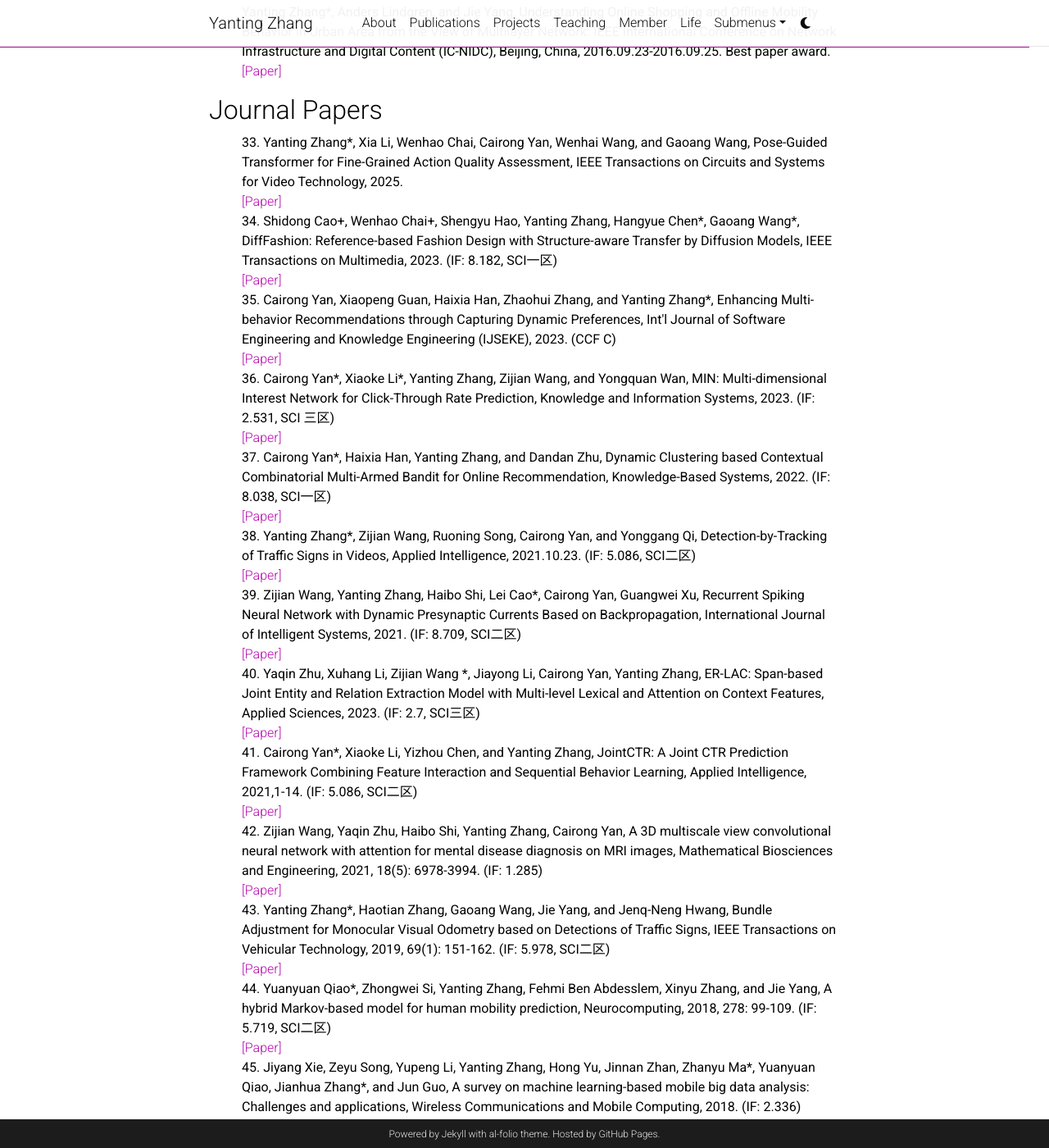
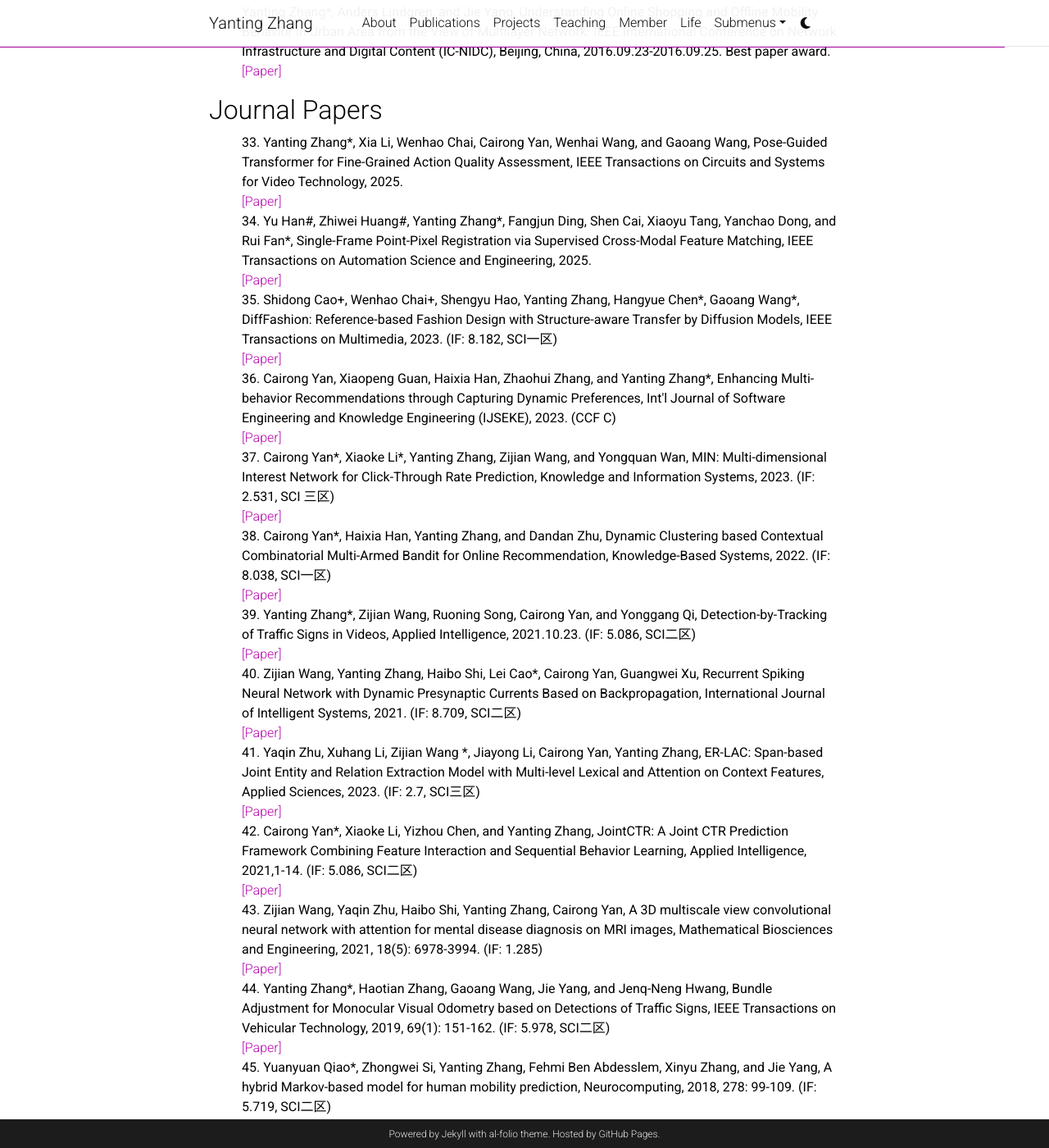
Before and after one commit to zhangyanting/zhangyanting.github.io, a Jekyll site: the page built from publications/full_list.md, in a window 1280 px wide and 1400 px high, scrolled down 3844 px. Shown: the whole window at 82% size. Built offline with Jekyll 4.4.1, drawn with Linux system fonts in a browser that asks for light colours; comment, search, counter and statistics services are not loaded; a style sheet for code colours, icons or effects is not loaded; some of the changed text lies outside the part shown.

Commit message:
添加期刊论文：Single-Frame Point-Pixel Registration (IEEE T-ASE 2025)

```diff
--- a/publications/full_list.md
+++ b/publications/full_list.md
@@ -191,51 +191,57 @@
                 <br>
             </td>
             <td>
-                <b>34. Shidong Cao+, Wenhao Chai+, Shengyu Hao, Yanting Zhang, Hangyue Chen*, Gaoang Wang*, DiffFashion: Reference-based Fashion Design with Structure-aware Transfer by Diffusion Models, IEEE Transactions on Multimedia, 2023. (IF: 8.182, SCI一区)</b>
+                <b>34. Yu Han#, Zhiwei Huang#, Yanting Zhang*, Fangjun Ding, Shen Cai, Xiaoyu Tang, Yanchao Dong, and Rui Fan*, Single-Frame Point-Pixel Registration via Supervised Cross-Modal Feature Matching, IEEE Transactions on Automation Science and Engineering, 2025.</b>
+                <br>
+                <a href="#">[Paper]</a>
+                <br>
+            </td>
+            <td>
+                <b>35. Shidong Cao+, Wenhao Chai+, Shengyu Hao, Yanting Zhang, Hangyue Chen*, Gaoang Wang*, DiffFashion: Reference-based Fashion Design with Structure-aware Transfer by Diffusion Models, IEEE Transactions on Multimedia, 2023. (IF: 8.182, SCI一区)</b>
                 <br><a href="https://arxiv.org/abs/2302.06826">[Paper]</a><br>
             </td>
             <td>
-                <b>35. Cairong Yan, Xiaopeng Guan, Haixia Han, Zhaohui Zhang, and Yanting Zhang*, Enhancing Multi-behavior Recommendations through Capturing Dynamic Preferences, Int'l Journal of Software Engineering and Knowledge Engineering (IJSEKE), 2023. (CCF C)</b>
+                <b>36. Cairong Yan, Xiaopeng Guan, Haixia Han, Zhaohui Zhang, and Yanting Zhang*, Enhancing Multi-behavior Recommendations through Capturing Dynamic Preferences, Int'l Journal of Software Engineering and Knowledge Engineering (IJSEKE), 2023. (CCF C)</b>
                 <br><a href="https://www.worldscientific.com/doi/10.1142/S0218194023410012">[Paper]</a><br>
             </td>
             <td>
-                <b>36. Cairong Yan*, Xiaoke Li*, Yanting Zhang, Zijian Wang, and Yongquan Wan, MIN: Multi-dimensional Interest Network for Click-Through Rate Prediction, Knowledge and Information Systems, 2023. (IF: 2.531, SCI 三区)</b>
+                <b>37. Cairong Yan*, Xiaoke Li*, Yanting Zhang, Zijian Wang, and Yongquan Wan, MIN: Multi-dimensional Interest Network for Click-Through Rate Prediction, Knowledge and Information Systems, 2023. (IF: 2.531, SCI 三区)</b>
                 <br><a href="https://link.springer.com/article/10.1007/s10115-023-01885-8">[Paper]</a><br>
             </td>
             <td>
-                <b>37.  Cairong Yan*, Haixia Han, Yanting Zhang, and Dandan Zhu, Dynamic Clustering based Contextual Combinatorial Multi-Armed Bandit for Online Recommendation, Knowledge-Based Systems, 2022. (IF: 8.038, SCI一区)</b>
+                <b>38.  Cairong Yan*, Haixia Han, Yanting Zhang, and Dandan Zhu, Dynamic Clustering based Contextual Combinatorial Multi-Armed Bandit for Online Recommendation, Knowledge-Based Systems, 2022. (IF: 8.038, SCI一区)</b>
                 <br><a href="https://www.sciencedirect.com/science/article/pii/S0950705122010206">[Paper]</a><br>
             </td>
             <td>
-                <b>38.  Yanting Zhang*, Zijian Wang, Ruoning Song, Cairong Yan, and Yonggang Qi, Detection-by-Tracking of Traffic Signs in Videos, Applied Intelligence, 2021.10.23. (IF: 5.086, SCI二区)</b>
+                <b>39.  Yanting Zhang*, Zijian Wang, Ruoning Song, Cairong Yan, and Yonggang Qi, Detection-by-Tracking of Traffic Signs in Videos, Applied Intelligence, 2021.10.23. (IF: 5.086, SCI二区)</b>
                 <br><a href="https://link.springer.com/article/10.1007/s10489-021-02838-w">[Paper]</a><br>
             </td>
             <td>
-                <b>39.  Zijian Wang, Yanting Zhang, Haibo Shi, Lei Cao*, Cairong Yan, Guangwei Xu, Recurrent Spiking Neural Network with Dynamic Presynaptic Currents Based on Backpropagation, International Journal of Intelligent Systems, 2021. (IF: 8.709, SCI二区)</b>
+                <b>40.  Zijian Wang, Yanting Zhang, Haibo Shi, Lei Cao*, Cairong Yan, Guangwei Xu, Recurrent Spiking Neural Network with Dynamic Presynaptic Currents Based on Backpropagation, International Journal of Intelligent Systems, 2021. (IF: 8.709, SCI二区)</b>
                 <br><a href="https://onlinelibrary.wiley.com/doi/abs/10.1002/int.22772">[Paper]</a><br>
             </td>
             <td>
-                <b>40.  Yaqin Zhu, Xuhang Li, Zijian Wang *, Jiayong Li, Cairong Yan, Yanting Zhang, ER-LAC: Span-based Joint Entity and Relation Extraction Model with Multi-level Lexical and Attention on Context Features, Applied Sciences, 2023. (IF: 2.7, SCI三区)</b>
+                <b>41.  Yaqin Zhu, Xuhang Li, Zijian Wang *, Jiayong Li, Cairong Yan, Yanting Zhang, ER-LAC: Span-based Joint Entity and Relation Extraction Model with Multi-level Lexical and Attention on Context Features, Applied Sciences, 2023. (IF: 2.7, SCI三区)</b>
                 <br><a href="https://www.mdpi.com/2076-3417/13/18/10538">[Paper]</a><br>
             </td>
             <td>
-                <b>41.  Cairong Yan*, Xiaoke Li, Yizhou Chen, and Yanting Zhang, JointCTR: A Joint CTR Prediction Framework Combining Feature Interaction and Sequential Behavior Learning, Applied Intelligence, 2021,1-14. (IF: 5.086, SCI二区)</b>
+                <b>42.  Cairong Yan*, Xiaoke Li, Yizhou Chen, and Yanting Zhang, JointCTR: A Joint CTR Prediction Framework Combining Feature Interaction and Sequential Behavior Learning, Applied Intelligence, 2021,1-14. (IF: 5.086, SCI二区)</b>
                 <br><a href="https://link.springer.com/article/10.1007/s10489-021-02678-8">[Paper]</a><br>
             </td>
             <td>
-                <b>42.  Zijian Wang, Yaqin Zhu, Haibo Shi, Yanting Zhang, Cairong Yan, A 3D multiscale view convolutional neural network with attention for mental disease diagnosis on MRI images, Mathematical Biosciences and Engineering, 2021, 18(5): 6978-3994. (IF: 1.285)</b>
+                <b>43.  Zijian Wang, Yaqin Zhu, Haibo Shi, Yanting Zhang, Cairong Yan, A 3D multiscale view convolutional neural network with attention for mental disease diagnosis on MRI images, Mathematical Biosciences and Engineering, 2021, 18(5): 6978-3994. (IF: 1.285)</b>
                 <br><a href="https://pubmed.ncbi.nlm.nih.gov/34517567/">[Paper]</a><br>
             </td>
             <td>
-                <b>43.  Yanting Zhang*, Haotian Zhang, Gaoang Wang, Jie Yang, and Jenq-Neng Hwang, Bundle Adjustment for Monocular Visual Odometry based on Detections of Traffic Signs, IEEE Transactions on Vehicular Technology, 2019, 69(1): 151-162. (IF: 5.978, SCI二区)</b>
+                <b>44.  Yanting Zhang*, Haotian Zhang, Gaoang Wang, Jie Yang, and Jenq-Neng Hwang, Bundle Adjustment for Monocular Visual Odometry based on Detections of Traffic Signs, IEEE Transactions on Vehicular Technology, 2019, 69(1): 151-162. (IF: 5.978, SCI二区)</b>
                 <br><a href="https://ieeexplore.ieee.org/document/8908733">[Paper]</a><br>
             </td>
             <td>
-                <b>44.  Yuanyuan Qiao*, Zhongwei Si, Yanting Zhang, Fehmi Ben Abdesslem, Xinyu Zhang, and Jie Yang, A hybrid Markov-based model for human mobility prediction, Neurocomputing, 2018, 278: 99-109. (IF: 5.719, SCI二区)</b>
+                <b>45.  Yuanyuan Qiao*, Zhongwei Si, Yanting Zhang, Fehmi Ben Abdesslem, Xinyu Zhang, and Jie Yang, A hybrid Markov-based model for human mobility prediction, Neurocomputing, 2018, 278: 99-109. (IF: 5.719, SCI二区)</b>
                 <br><a href="https://www.sciencedirect.com/science/article/abs/pii/S0925231217314455">[Paper]</a><br>
             </td>
             <td>
-                <b>45.  Jiyang Xie, Zeyu Song, Yupeng Li, Yanting Zhang, Hong Yu, Jinnan Zhan, Zhanyu Ma*, Yuanyuan Qiao, Jianhua Zhang*, and Jun Guo, A survey on machine learning-based mobile big data analysis: Challenges and applications, Wireless Communications and Mobile Computing, 2018. (IF: 2.336)</b>
+                <b>46.  Jiyang Xie, Zeyu Song, Yupeng Li, Yanting Zhang, Hong Yu, Jinnan Zhan, Zhanyu Ma*, Yuanyuan Qiao, Jianhua Zhang*, and Jun Guo, A survey on machine learning-based mobile big data analysis: Challenges and applications, Wireless Communications and Mobile Computing, 2018. (IF: 2.336)</b>
                 <br><a href="https://www.hindawi.com/journals/wcmc/2018/8738613/">[Paper]</a><br>
             </td>
         </ul>
```
Also changed, not shown: _bibliography/papers.bib (+10 -0 lines), assets/img/publication_preview/single frame point pixel.png (added).
